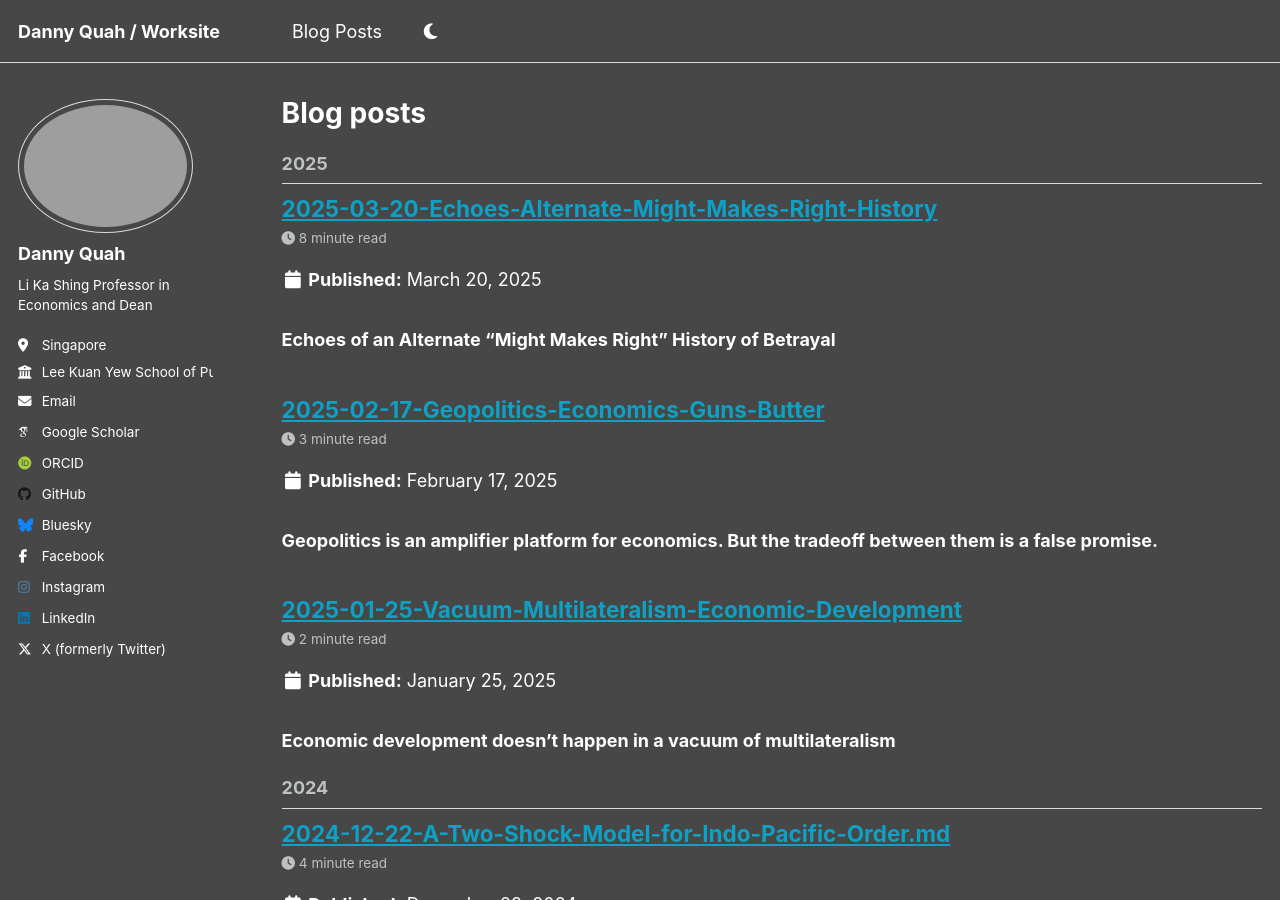
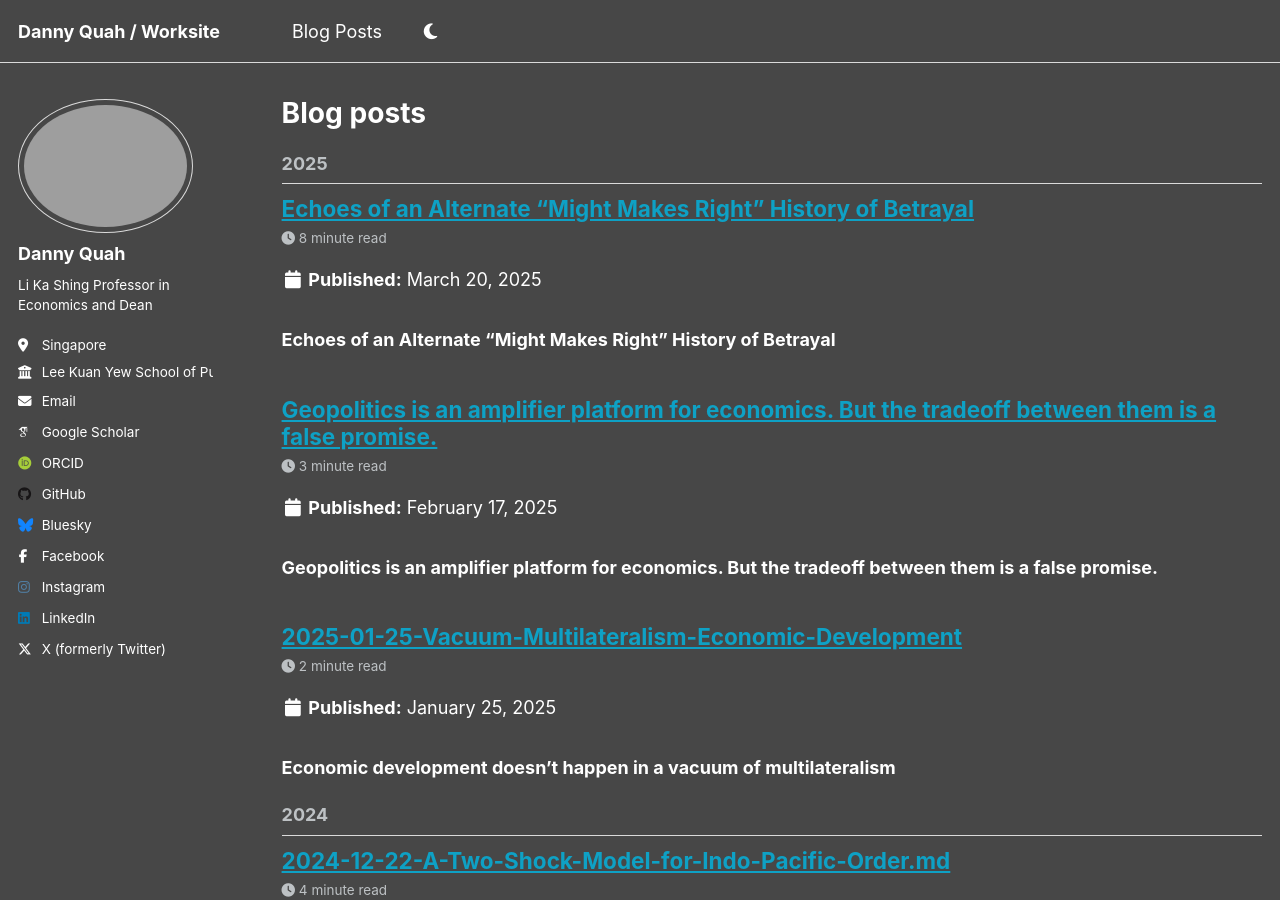
Before and after one commit to DannyQuah/DannyQuah.github.io, a Jekyll site: the page built from _pages/year-archive.html, in a window 1280 px wide and 900 px high. Built offline with Jekyll 4.4.1, drawn with Linux system fonts in a browser that asks for light colours; some web fonts are replaced.

Commit message:
Blog stub URL

```diff
--- a/_posts/2025-02-17-Geopolitics-Economics-Guns-Butter.md
+++ b/_posts/2025-02-17-Geopolitics-Economics-Guns-Butter.md
@@ -1,6 +1,6 @@
 ---
 fileName: 2025-02-17-Geopolitics-Economics-Guns-Butter.md
-# Last-edited: 2025.02.17.2204.Mon -- Danny Quah (me@DannyQuah.com)
+# Last-edited: 2025.03.22.1206.Sat -- Danny Quah (me@DannyQuah.com)
 Type: Publication
 Tags: >
   geopolitics, economics, comparativeAdvantage
@@ -9,7 +9,7 @@ Tags: >
 documentclass: extarticle
 fontsize: 14pt
 output: pdf_document
-title: 2025-02-17-Geopolitics-Economics-Guns-Butter
+title: Geopolitics is an amplifier platform for economics.  But the tradeoff between them is a false promise.
 ---
 ### Geopolitics is an amplifier platform for economics.  But the tradeoff between them is a false promise.
 
--- a/_posts/2025-03-20-Echoes-Alternate-Might-Makes-Right-History.md
+++ b/_posts/2025-03-20-Echoes-Alternate-Might-Makes-Right-History.md
@@ -9,7 +9,7 @@ Tags: >
 documentclass: extarticle
 fontsize: 14pt
 output: pdf_document
-title: 2025-03-20-Echoes-Alternate-Might-Makes-Right-History
+title: Echoes of an Alternate "Might Makes Right" History of Betrayal
 ---
 ### Echoes of an Alternate "Might Makes Right" History of Betrayal
 
```
Also changed, not shown: other parts of _posts/2025-03-20-Echoes-Alternate-Might-Makes-Right-History.md (+1 -1 lines).
